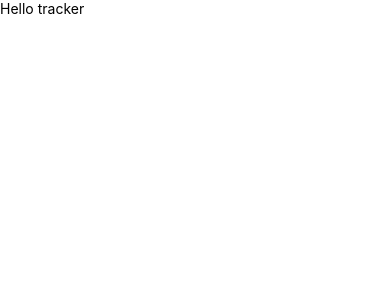
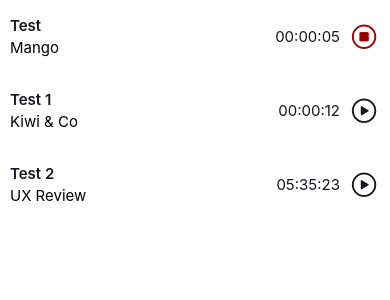
Before and after one commit to mateuszurbas/RN.Tracker, a React Native app: screen / in a window 390 px wide. Shown: the top 300 px of the page. Built offline with nearby package versions, Linux system fonts and the light colour scheme.

Commit message:
adds tracker-item component

```diff
--- a/src/App.tsx
+++ b/src/App.tsx
@@ -1,10 +1,35 @@
 import React, { FC, useEffect, useState } from "react";
-import { SafeAreaView, Text, View } from "react-native";
+import { SafeAreaView } from "react-native";
+import { TrackerItem } from "@components/tracker-item";
+import { Tracker, TrackerProject } from "@ts/tracker";
 import { renderCond } from "@utils/rendering";
 import { storageGetItem, StorageKey } from "@utils/storage";
 
+const mockTrackers: Tracker[] = [
+  {
+    id: "1",
+    name: "Test",
+    project: TrackerProject.Mango,
+    duration: 0,
+    startActiveDate: new Date(),
+  },
+  {
+    id: "2",
+    name: "Test 1",
+    project: TrackerProject.KiwiAndCo,
+    duration: 12300,
+  },
+  {
+    id: "3",
+    name: "Test 2",
+    project: TrackerProject.UXReview,
+    duration: 20123123,
+  },
+];
+
 const App: FC = () => {
   const [isReady, setIsReady] = useState(false);
+  const [trackers, setTrackers] = useState(mockTrackers);
 
   useEffect(() => {
     initApplication();
@@ -16,13 +41,51 @@ const App: FC = () => {
     setIsReady(true);
   };
 
-  return renderCond(isReady, () => (
-    <SafeAreaView>
-      <View>
-        <Text>Hello tracker</Text>
-      </View>
-    </SafeAreaView>
-  ));
+  const updateTracker = (tracker: Tracker) => {
+    const newTrackers = [...trackers];
+    const updatedTrackerIndex = newTrackers.findIndex((a) => a.id === tracker.id);
+    newTrackers[updatedTrackerIndex] = tracker;
+    setTrackers(newTrackers);
+  };
+
+  const trackerList = trackers.map((tracker) => {
+    const handleOnStart = () => {
+      const newTracker: Tracker = {
+        ...tracker,
+        startActiveDate: new Date(),
+      };
+
+      updateTracker(newTracker);
+    };
+
+    const handleOnStop = () => {
+      if (tracker.startActiveDate) {
+        const activeDurationCount = new Date().getTime() - tracker.startActiveDate.getTime();
+
+        const newTracker: Tracker = {
+          ...tracker,
+          duration: tracker.duration + activeDurationCount,
+          startActiveDate: undefined,
+        };
+
+        updateTracker(newTracker);
+      }
+    };
+
+    return (
+      <TrackerItem
+        key={tracker.id}
+        name={tracker.name}
+        project={tracker.project}
+        duration={tracker.duration}
+        startActiveDate={tracker.startActiveDate}
+        onStart={handleOnStart}
+        onStop={handleOnStop}
+      />
+    );
+  });
+
+  return renderCond(isReady, () => <SafeAreaView>{trackerList}</SafeAreaView>);
 };
 
 export default App;
--- a/src/components/common-text/common-text.styles.ts
+++ b/src/components/common-text/common-text.styles.ts
@@ -8,12 +8,12 @@ type ContainerStyledProps = {
 };
 
 const regularFontStyles = css`
-  font-size: ${fontSize.$13};
+  font-size: ${fontSize.$15};
   font-weight: ${fontWeight.regular};
 `;
 
 const headerFontStyles = css`
-  font-size: ${fontSize.$15};
+  font-size: ${fontSize.$17};
   font-weight: ${fontWeight.bold};
 `;
 
@@ -23,7 +23,7 @@ export const Container = styled.Text<ContainerStyledProps>`
 
   ${({ size }) =>
     cond([
-      [size === CommonTextSize.$13, regularFontStyles],
-      [size === CommonTextSize.$15, headerFontStyles],
+      [size === CommonTextSize.$15, regularFontStyles],
+      [size === CommonTextSize.$17, headerFontStyles],
     ])}
 `;
--- a/src/components/common-text/common-text.types.ts
+++ b/src/components/common-text/common-text.types.ts
@@ -2,8 +2,8 @@ import { ReactNode } from "react";
 import { CommonComponentProps } from "@ts/component";
 
 export enum CommonTextSize {
-  $13 = "$13",
   $15 = "$15",
+  $17 = "$17",
 }
 
 export type CommonTextProps = CommonComponentProps & {
--- /dev/null
+++ b/src/components/tracker-item/index.ts
@@ -0,0 +1,2 @@
+export * from "./tracker-item.component";
+export * from "./tracker-item.types";
--- /dev/null
+++ b/src/components/tracker-item/tracker-item.component.tsx
@@ -0,0 +1,72 @@
+import React, { FC, useEffect, useState } from "react";
+import Icon from "react-native-vector-icons/Ionicons";
+import { color } from "@theme";
+import { renderCond } from "@utils/rendering";
+import { formatDuration } from "@utils/time";
+import {
+  ActionButton,
+  ActionSection,
+  Container,
+  Duration,
+  DurationContainer,
+  InformationSection,
+  Project,
+  Title,
+} from "./tracker-item.styles";
+import { TrackerItemProps } from "./tracker-item.types";
+
+export const TrackerItem: FC<TrackerItemProps> = ({
+  testID,
+  name,
+  project,
+  duration,
+  startActiveDate,
+  onStart,
+  onStop,
+}: TrackerItemProps) => {
+  const [currentDuration, setCurrentDuration] = useState("00:00:00");
+
+  const isActive = Boolean(startActiveDate);
+
+  useEffect(() => {
+    if (startActiveDate) {
+      const interval = setInterval(getCurrentDuration, 1000);
+      return () => clearInterval(interval);
+    } else {
+      getCurrentDuration();
+    }
+  }, [startActiveDate]);
+
+  const getCurrentDuration = () => {
+    const activeDateDuration = startActiveDate
+      ? new Date().getTime() - startActiveDate.getTime()
+      : 0;
+    const currentDuration = duration + activeDateDuration;
+
+    setCurrentDuration(formatDuration(currentDuration));
+  };
+
+  const handleAction = isActive ? onStop : onStart;
+
+  const icon = renderCond(
+    isActive,
+    () => <Icon name="ios-stop-circle-outline" size={30} color={color.red} />,
+    () => <Icon name="play-circle-outline" size={30} color={color.dark} />,
+  );
+
+  return (
+    <Container testID={testID}>
+      <InformationSection>
+        <Title>{name}</Title>
+        <Project>{project}</Project>
+      </InformationSection>
+
+      <ActionSection>
+        <DurationContainer>
+          <Duration>{currentDuration}</Duration>
+        </DurationContainer>
+        <ActionButton onPress={handleAction}>{icon}</ActionButton>
+      </ActionSection>
+    </Container>
+  );
+};
--- /dev/null
+++ b/src/components/tracker-item/tracker-item.styles.ts
@@ -0,0 +1,43 @@
+import styled from "styled-components/native";
+import { CommonText, CommonTextSize } from "@components/common-text";
+import { Touchable } from "@components/touchable";
+import { color, fontWeight, spacing } from "@theme";
+
+export const Container = styled.View`
+  background-color: ${color.white};
+  padding: ${spacing.$15} ${spacing.$10};
+  flex-direction: row;
+  align-items: center;
+  justify-content: space-between;
+`;
+
+export const InformationSection = styled.View``;
+
+export const Title = styled(CommonText).attrs({
+  size: CommonTextSize.$15,
+})`
+  font-weight: ${fontWeight.semiBold};
+`;
+
+export const Project = styled(CommonText).attrs({
+  size: CommonTextSize.$15,
+})`
+  color: ${color.black};
+`;
+
+export const ActionSection = styled.View`
+  flex-direction: row;
+  align-items: center;
+`;
+
+export const Duration = styled(CommonText).attrs({
+  size: CommonTextSize.$15,
+})``;
+
+export const DurationContainer = styled.View`
+  margin-right: ${spacing.$10};
+`;
+
+export const ActionButton = styled(Touchable).attrs({
+  extendedClickableArea: true,
+})``;
--- a/src/theme/color.ts
+++ b/src/theme/color.ts
@@ -3,6 +3,8 @@ export const color = {
   black: "#000000",
   white: "#ffffff",
   dark: "#161722",
+
+  red: "#900",
 } as const;
 
 type Keys = keyof typeof color;
--- /dev/null
+++ b/src/types/tracker.ts
@@ -0,0 +1,13 @@
+export enum TrackerProject {
+  UXReview = "UX Review",
+  KiwiAndCo = "Kiwi & Co",
+  Mango = "Mango",
+}
+
+export type Tracker = {
+  id: string;
+  name: string;
+  project: TrackerProject;
+  startActiveDate?: Date;
+  duration: number;
+};
--- /dev/null
+++ b/src/utils/time/index.ts
@@ -0,0 +1 @@
+export * from "./time";
--- /dev/null
+++ b/src/utils/time/time.ts
@@ -0,0 +1,12 @@
+export const formatDuration = (ms: number): string => {
+  const seconds = Math.floor((ms / 1000) % 60);
+  const padSeconds = String(seconds).padStart(2, "0");
+
+  const minutes = Math.floor((ms / 1000 / 60) % 60);
+  const padMinutes = String(minutes).padStart(2, "0");
+
+  const hours = Math.floor((ms / 1000 / 3600) % 24);
+  const padHours = String(hours).padStart(2, "0");
+
+  return `${padHours}:${padMinutes}:${padSeconds}`;
+};
```
Also changed, not shown: src/components/tracker-item/tracker-item.types.ts (added, +11 -0 lines), 1 other file (tests, documents, lock files or other folders).
